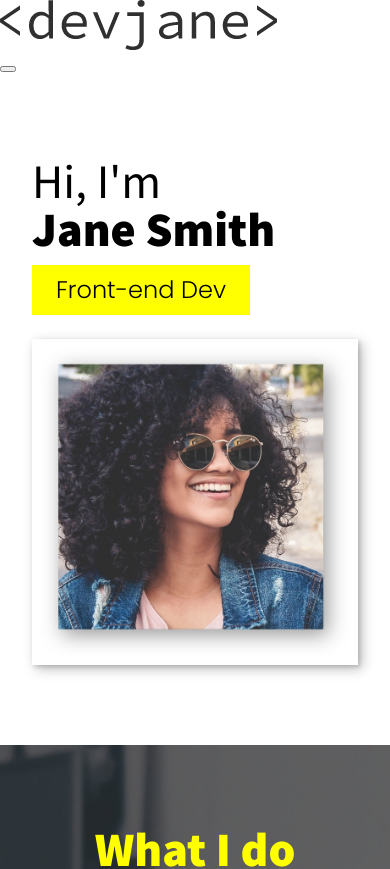
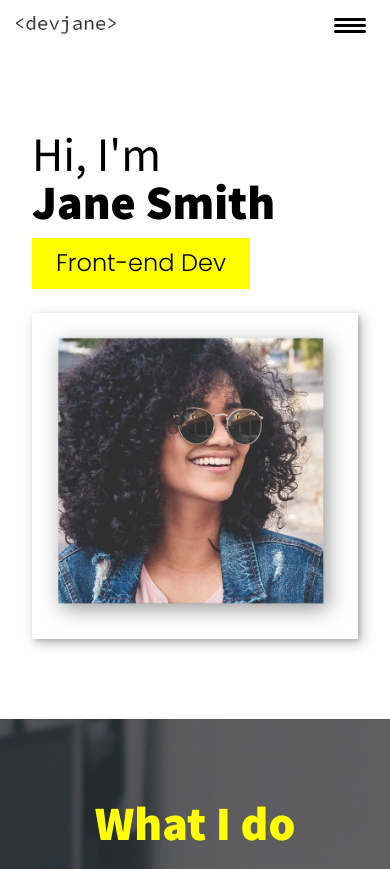
Before and after one commit to Bacell94/newPortfolio, a React (Create React App) app: page / in a window 390 px wide. Shown: the top 869 px of the page. Built offline with nearby package versions, Linux system fonts and the light colour scheme.

Commit message:
hamburger css

```diff
--- a/src/App.js
+++ b/src/App.js
@@ -1,3 +1,4 @@
+import react from "react";
 import Header from "./components/Header";
 import Introduction from "./components/Introduction";
 import MyServices from "./components/MyServices";
@@ -6,9 +7,14 @@ import MyWork from "./components/MyWork";
 import Footer from "./components/Footer";
 
 export default function App() {
+    const [navOn, setNavOn] = react.useState(false)
+
+    function handleClick() {
+        setNavOn(prev => !prev)
+    }
     return (
         <div>
-            <Header />
+            <Header click={handleClick} nav={navOn}/>
             <Introduction />
             <MyServices />
             <AboutMe />
--- a/src/components/Header.js
+++ b/src/components/Header.js
@@ -1,19 +1,23 @@
 import logo from "../images/devjane.png"
-export default function Header() {
+export default function Header(props) {
     return (
         <header>
             <div className="logo">
                 <img src={logo} alt="" />
             </div>
-            <button className="nav-toggle" aria-label="nav toggle">
-                <span className="hamburger"></span>
+            <button className="nav-toggle" aria-label="nav toggle" onClick={props.click}>
+                <span className={`hamburger ${props.nav && "hamburger-on"}`} ></span>
             </button>
-            <nav className="nav">
+            <nav className={`nav ${props.nav && "nav-on"}`}>
                 <ul className="nav__list">
-                    <li className="nav__item"><a className="nav__link" href="#home">Home</a></li>
-                    <li className="nav__item"><a className="nav__link" href="#services">My services</a></li>
-                    <li className="nav__item"><a className="nav__link" href="#about">About me</a></li>
-                    <li className="nav__item"><a className="nav__link" href="#work">My work</a></li>
+                    <li className="nav__item">
+                        <a className="nav__link" href="#home" onClick={props.click}>Home</a></li>
+                    <li className="nav__item">
+                        <a className="nav__link" href="#services" onClick={props.click}>My services</a></li>
+                    <li className="nav__item">
+                        <a className="nav__link" href="#about" onClick={props.click}>About me</a></li>
+                    <li className="nav__item">
+                        <a className="nav__link" href="#work" onClick={props.click}>My work</a></li>
                 </ul>
             </nav>
         </header>
--- a/src/index.css
+++ b/src/index.css
@@ -118,7 +118,107 @@ h3 { font-size: var(--fs-h1) }
 
 /* header */
 
-nav { display: none; }
+header {
+    display: flex;
+    justify-content: space-between;
+    padding: 1em;
+}
+
+.logo {
+    max-width: 100px;
+}
+
+.nav {
+    position: fixed;
+    background: var(--clr-dark);
+    color: var(--clr-light);
+    top: 0;
+    bottom: 0;
+    left: 0;
+    right: 0;
+    z-index: 100;
+
+    transform: translateX(100%);
+    transition: transform 250ms cubic-bezier(.5, 0, .5, 1);
+}
+.nav-on{
+    transform: none;
+}
+.nav-toggle {
+    padding: .5em;
+    background: transparent;
+    border: 0;
+    cursor: pointer;
+    position: absolute;
+    right: 1em;
+    top: 1em;
+    z-index: 1000;
+}
+
+.hamburger {
+    display: block;
+    position: relative;
+}
+
+.hamburger,
+.hamburger::before,
+.hamburger::after {
+    background: var(--clr-dark);
+    width: 2em;
+    height: 3px;
+    border-radius: 1em;
+    transition: transform 250ms ease-in-out;
+}
+.hamburger-on,
+.hamburger-on::before,
+.hamburger-on::after {
+    background-color: var(--clr-light);
+}
+.hamburger-on {
+    transform: rotate(135deg);
+}
+.hamburger-on::before {
+    transform: rotate(90deg) translateX(-6px);
+}
+.hamburger-on::after {
+    background-color: transparent;
+}
+
+
+
+
+.hamburger::before,
+.hamburger::after {
+    content: '';
+    position: absolute;
+    left: 0;
+    right: 0;
+}
+
+.hamburger::before { top: 6px; }
+.hamburger::after { bottom: 6px; }
+
+.nav__list {
+    list-style: none;
+    display: flex;
+    height: 100%;
+    flex-direction: column;
+    justify-content: space-evenly;
+    align-items: center;
+    margin: 0;
+    padding: 0;
+}
+
+.nav__link {
+    color: inherit;
+    font-weight: var(--fw-bold);
+    font-size: var(--fs-h2);
+    text-decoration: none;
+}
+
+.nav__link:hover {
+    color: var(--clr-accent);
+}
 
 /*  Intro section  */
 
```
